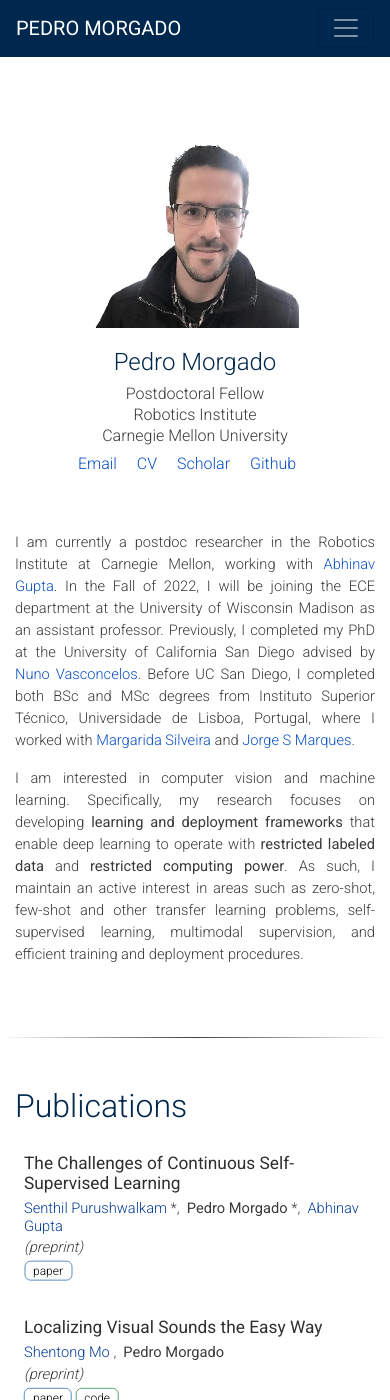
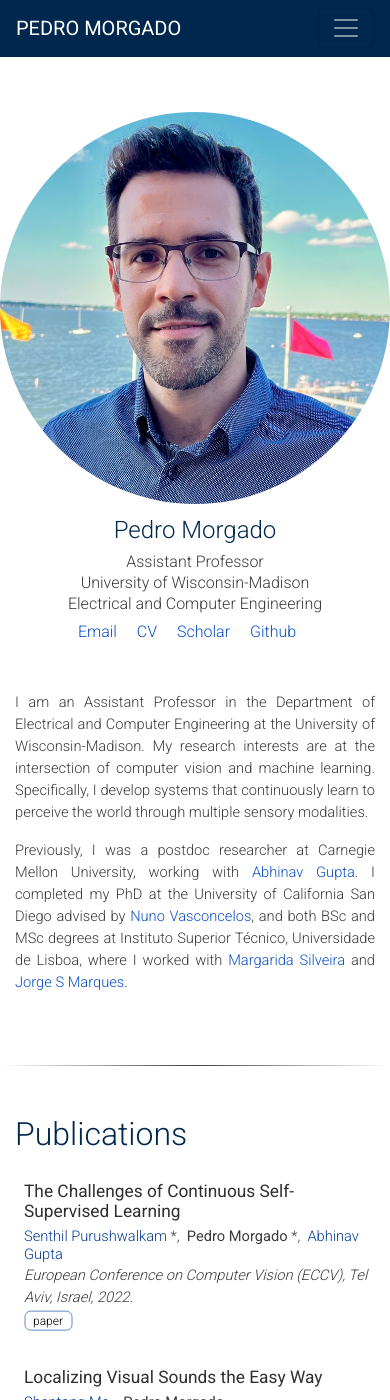
Before and after one commit to wqtwjt1996/wqtwjt1996.github.io, a Jekyll site: the page built from index.markdown, in a window 390 px wide and 1400 px high. Built offline with Jekyll 4.4.1, drawn with Linux system fonts in a browser that asks for light colours; a style sheet for code colours, icons or effects is not loaded; some of the changed text lies outside the part shown.

Commit message:
job and new papers

```diff
--- a/_data/info.yaml
+++ b/_data/info.yaml
@@ -1,10 +1,10 @@
 name: Pedro Morgado
-position: Postdoctoral Fellow
+position: Assistant Professor
 institution:
-  - Robotics Institute
-  - Carnegie Mellon University
+  - University of Wisconsin-Madison
+  - Electrical and Computer Engineering
 links:
-  Email:    "mailto:pmorgado@andrew.cmu.edu"
+  Email:    "mailto:pmorgado@wisc.edu"
   CV:       "assets/files/cv.pdf"
-  Scholar:  "https://scholar.google.com/citations?hl=en&user=_ntLSQ4AAAAJ"
+  Scholar:  "https://scholar.google.com/citations?user=Yy4gO-QAAAAJ"
   Github:   "https://github.com/pedro-morgado"
--- a/_layouts/home.html
+++ b/_layouts/home.html
@@ -36,44 +36,44 @@
     <link href="/assets/css/home.css" rel="stylesheet">
 
 </head>
-<body>
+<body class="my-0 py-0">
 
 
 <!-- Navigation -->
 <nav class="navbar navbar-expand-lg navbar-light fixed-top" id="mainNav">
   <div class="container">
-    <a class="navbar-brand js-scroll-trigger" href="#about">Pedro Morgado</a>
+    <a class="navbar-brand js-scroll-trigger" href="#top">Pedro Morgado</a>
     <button class="navbar-toggler navbar-toggler-right navbar-dark" type="button" data-toggle="collapse" data-target="#navbarResponsive" aria-controls="navbarResponsive" aria-expanded="false" aria-label="Toggle navigation">
       <span class="navbar-toggler-icon"></span>
     </button>
     <div class="collapse navbar-collapse" id="navbarResponsive">
       <ul class="navbar-nav ml-auto">
         <li class="nav-item">
-          <a class="nav-link js-scroll-trigger" href="#about">About</a>
+          <a class="nav-link js-scroll-trigger" href="#top">About</a>
         </li>
         <li class="nav-item">
           <a class="nav-link js-scroll-trigger" href="#publications">Publications</a>
-        </li>
-        <li class="nav-item">
-          <a class="nav-link js-scroll-trigger" href="#resume">Vitae</a>
         </li>
       </ul>
     </div>
   </div>
 </nav>
 
+<!--  Top -->
+<a id="top" class="py-5 mt-5">&nbsp;</a><br>
+<a class="py-5 mt-5">&nbsp;</a>
+
 <div class="row col-lg-8 col-sm-12 mx-auto main-pane mb-5">
-
   <!-- About -->
   <section class="container mt-4 mb-5" id="about">
     <div class="row mx-auto">
       <div class="col-lg-3 col-sm-12 my-auto py-2 px-0">
         <div class="row">
-          <img id="profilePhoto" class="img-fluid img-profile" src="/assets/images/profile.jpg" alt="">
+          <img id="profilePhoto" class="img-fluid img-profile" src="/assets/images/profile2.jpg" alt="">
         </div>
       </div>
 
-      <div class="col-lg-6 col-sm-12 mx-auto mt-auto py-2 px-0">
+      <div class="col-lg-6 col-sm-12 mx-auto my-auto px-0">
         <div class="row">
           <div class="col-12">
             <p class="header-1 mb-1">{{ site.data.info.name }}</p>
@@ -95,10 +95,12 @@
     <div class="row">
       <div class="col-12 mx-auto pt-5">
         <p class="lead">
-          I am currently a postdoc researcher in the Robotics Institute at Carnegie Mellon, working with <a href="http://www.cs.cmu.edu/~abhinavg/" target="_blank">Abhinav Gupta</a>. In the Fall of 2022, I will be joining the ECE department at the University of Wisconsin Madison as an assistant professor. Previously, I completed my PhD at the University of California San Diego advised by <a href="http://www.svcl.ucsd.edu/~nuno/" target="_blank">Nuno Vasconcelos</a>. Before UC San Diego, I completed both BSc and MSc degrees from Instituto Superior Técnico, Universidade de Lisboa, Portugal, where I worked with <a href="http://users.isr.ist.utl.pt/~msilveira/" target="_blank">Margarida Silveira</a> and <a href="http://users.isr.ist.utl.pt/~jsm/" target="_blank">Jorge S Marques</a>.
+          I am an Assistant Professor in the Department of Electrical and Computer Engineering at the University of Wisconsin-Madison.
+          My research interests are at the intersection of computer vision and machine learning. Specifically, I develop systems that continuously learn to perceive the world through multiple sensory modalities.
         </p>
         <p class="lead mb-2">
-          I am interested in computer vision and machine learning. Specifically, my research focuses on developing <b>learning and deployment frameworks</b> that enable deep learning to operate with <b>restricted labeled data</b> and <b>restricted computing power</b>. As such, I maintain an active interest in areas such as zero-shot, few-shot and other transfer learning problems, self-supervised learning, multimodal supervision, and efficient training and deployment procedures.
+          Previously, I was a postdoc researcher at Carnegie Mellon University, working with <a href="http://www.cs.cmu.edu/~abhinavg/" target="_blank">Abhinav Gupta</a>.
+          I completed my PhD at the University of California San Diego advised by <a href="http://www.svcl.ucsd.edu/~nuno/" target="_blank">Nuno Vasconcelos</a>, and both BSc and MSc degrees at Instituto Superior Técnico, Universidade de Lisboa, where I worked with <a href="http://users.isr.ist.utl.pt/~msilveira/" target="_blank">Margarida Silveira</a> and <a href="http://users.isr.ist.utl.pt/~jsm/" target="_blank">Jorge S Marques</a>.
         </p>
       </div>
     </div>
@@ -249,55 +251,6 @@
     </div>
   </section>
 
-  <!-- Resume -->
-  <div class="col-12 py-0 my-0 px-0 mx-0" id="resume">
-    <hr class="my-3">
-  </div>
-  <section class="container mb-5">
-    <div class="row mx-auto">
-      <div class="col-12">
-        <h1 class="mb-5 col-12 px-0">Vitae</h1>
-
-        <!-- Education -->
-        <h2 class="mb-3 col-12 px-0">Education</h2>
-        {% for edu in site.data.education %}
-        <div class="row each_exp">
-          <div class="col-lg-9 col-sm-12">
-            <p class="exp_title"> {{ edu.institution }} </p>
-            <p class="exp_place"> {{ edu.position }} </p>
-          </div>
-          <div class="col-lg-3 col-sm-12 exp_period"> {{ edu.time }} </div>
-        </div>
-        {% endfor %}
-
-        <!-- Work -->
-        <h2 class="mb-3 mt-5 px-0">Research Experience</h2>
-        {% for work in site.data.work %}
-        <div class="row each_exp">
-          <div class="col-lg-9 col-sm-12">
-            <p class="exp_title"> {{ work.institution }} </p>
-            <p class="exp_place"> {{ work.position }} </p>
-          </div>
-          <div class="col-lg-3 col-sm-12 exp_period">{{ work.time }}</div>
-        </div>
-        {% endfor %}
-
-        <!-- Awards -->
-        <h2 class="mb-3 mt-5">Awards & Fellowships</h2>
-        {% for award in site.data.awards %}
-        <div class="row each_exp">
-          <div class="col-lg-9 col-sm-12">
-            <p class="exp_title"> {{ award.title }} </p>
-            <p class="exp_place"> {{ award.description }}</p>
-          </div>
-          <div class="col-lg-3 col-sm-12 exp_period">{{ award.time }}</div>
-        </div>
-        {% endfor %}
-
-      </div>
-    </div>
-  </section>
-
 </div>
 
 <script src="/vendor/jquery/jquery-3.5.1.min.js"></script>
--- a/assets/css/home.css
+++ b/assets/css/home.css
@@ -202,10 +202,11 @@ img::-moz-selection {
 }
 
 .img-profile {
-  max-width: 13rem;
-  max-height: 13rem;
+  /*max-width: 13rem;*/
+  /*max-height: 13rem;*/
   width: 100%;
   margin: auto;
+  border-radius: 50%;
 }
 .center-thumb {
   margin: 0;
```
Also changed, not shown: _publications/2022-ezvsl.md (+1 -1 lines), _publications/2022-streaming-ssl.md (+1 -1 lines), assets/images/profile2.jpg (added), 1 other file.
